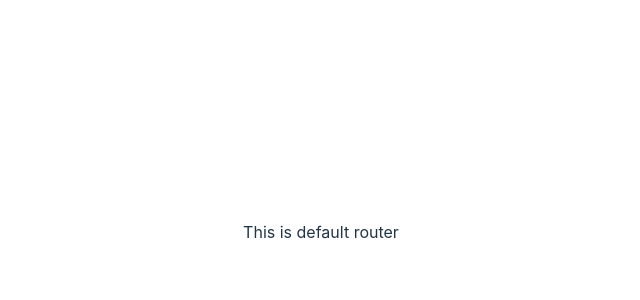
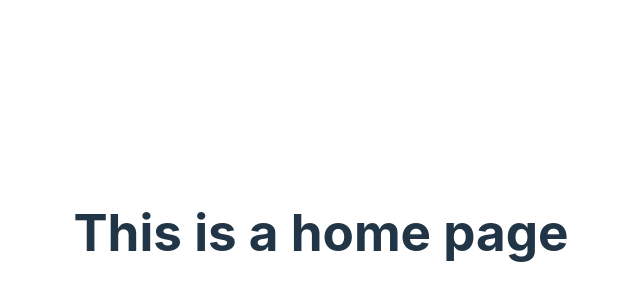
Before and after one commit to shimul-das/react-router, a React (Vite) app: page / in a window 1280 px wide. Shown: the part 168-468 px from the top of the page, without its empty margins (319-959 px from the left). Built offline with nearby package versions, Linux system fonts and the light colour scheme.

Commit message:
nested Route

```diff
--- /dev/null
+++ b/src/assets/Component/Header/Header.jsx
@@ -0,0 +1,11 @@
+import React from 'react'
+
+export const Header = () => {
+  return (
+    <div>
+        <a href="/">Home</a>
+        <a href="/about">About</a>
+        <a href="/contact">Contact</a>
+    </div>
+  )
+}
--- /dev/null
+++ b/src/assets/Component/Home/Home.jsx
@@ -0,0 +1,11 @@
+import React from 'react'
+
+const Home = () => {
+  return (
+    <div>
+        <h1>This is a  home page</h1>
+    </div>
+  )
+}
+
+export default Home
```
Also changed, not shown: src/main.jsx (+31 -14 lines).
